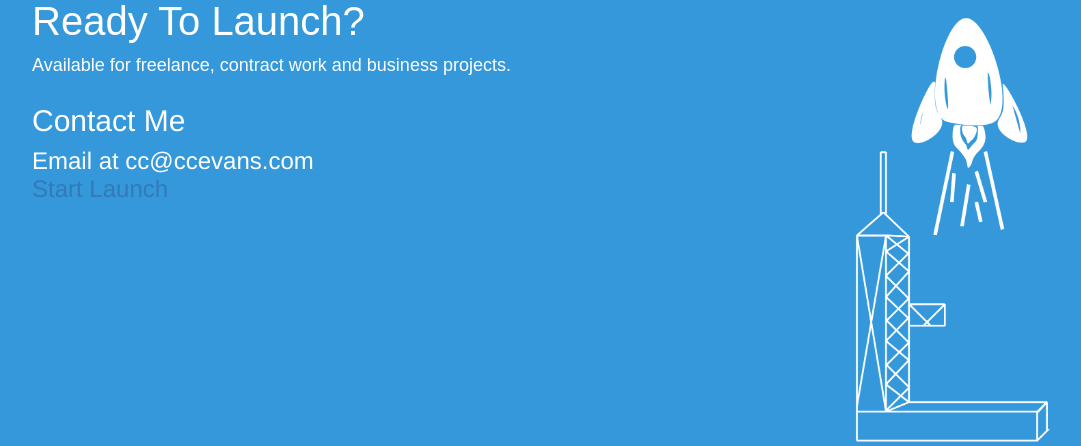
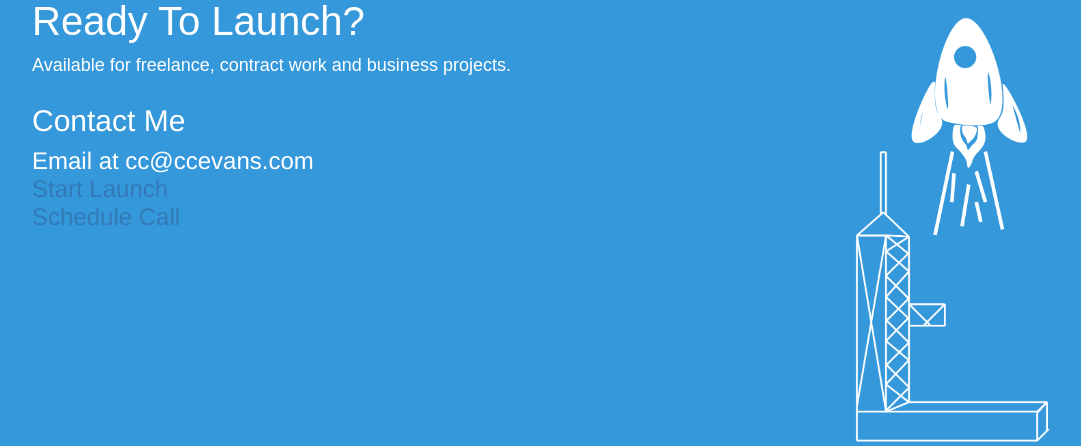
Before and after one commit to ccevans/ccevans, a Rails app: page /pages/programliftoff in a window 1280 px wide. Shown: the part 2998-3444 px from the top of the page, without its empty margins (96-1177 px from the left). Run offline with Rails 7, Linux system fonts and the light colour scheme; style sheets or scripts are compiled from the project's sources; some libraries are stand-ins or nearby versions.

Commit message:
update schedule call

```diff
--- a/app/views/layouts/_header.html.erb
+++ b/app/views/layouts/_header.html.erb
@@ -34,6 +34,13 @@
 
     <a class="typeform-share link" href="https://starttoday.typeform.com/to/qkyqZx" data-mode="2" target="_blank">Start Launch</a>
     <script>(function(){var qs,js,q,s,d=document,gi=d.getElementById,ce=d.createElement,gt=d.getElementsByTagName,id='typef_orm',b='https://s3-eu-west-1.amazonaws.com/share.typeform.com/';if(!gi.call(d,id)){js=ce.call(d,'script');js.id=id;js.src=b+'share.js';q=gt.call(d,'script')[0];q.parentNode.insertBefore(js,q)}})()</script>
+
+    </li>
+    <li>
+
+      <a class="typeform-share link" href="https://starttoday.typeform.com/to/FZpsEl" data-mode="2" target="_blank">Schedule Call</a>
+      <script>(function(){var qs,js,q,s,d=document,gi=d.getElementById,ce=d.createElement,gt=d.getElementsByTagName,id='typef_orm',b='https://s3-eu-west-1.amazonaws.com/share.typeform.com/';if(!gi.call(d,id)){js=ce.call(d,'script');js.id=id;js.src=b+'share.js';q=gt.call(d,'script')[0];q.parentNode.insertBefore(js,q)}})()</script>
+
 
     </li>
 
--- a/app/views/pages/programliftoff.html.erb
+++ b/app/views/pages/programliftoff.html.erb
@@ -223,6 +223,13 @@
           <li>
         <a class="typeform-share link" href="https://starttoday.typeform.com/to/qkyqZx" data-mode="2" target="_blank">Start Launch</a>
         <script>(function(){var qs,js,q,s,d=document,gi=d.getElementById,ce=d.createElement,gt=d.getElementsByTagName,id='typef_orm',b='https://s3-eu-west-1.amazonaws.com/share.typeform.com/';if(!gi.call(d,id)){js=ce.call(d,'script');js.id=id;js.src=b+'share.js';q=gt.call(d,'script')[0];q.parentNode.insertBefore(js,q)}})()</script>
+
+
+        </li>
+        <li>
+          <a class="typeform-share link" href="https://starttoday.typeform.com/to/FZpsEl" data-mode="2" target="_blank">Schedule Call</a>
+          <script>(function(){var qs,js,q,s,d=document,gi=d.getElementById,ce=d.createElement,gt=d.getElementsByTagName,id='typef_orm',b='https://s3-eu-west-1.amazonaws.com/share.typeform.com/';if(!gi.call(d,id)){js=ce.call(d,'script');js.id=id;js.src=b+'share.js';q=gt.call(d,'script')[0];q.parentNode.insertBefore(js,q)}})()</script>
+
 
 
         </li>
```
